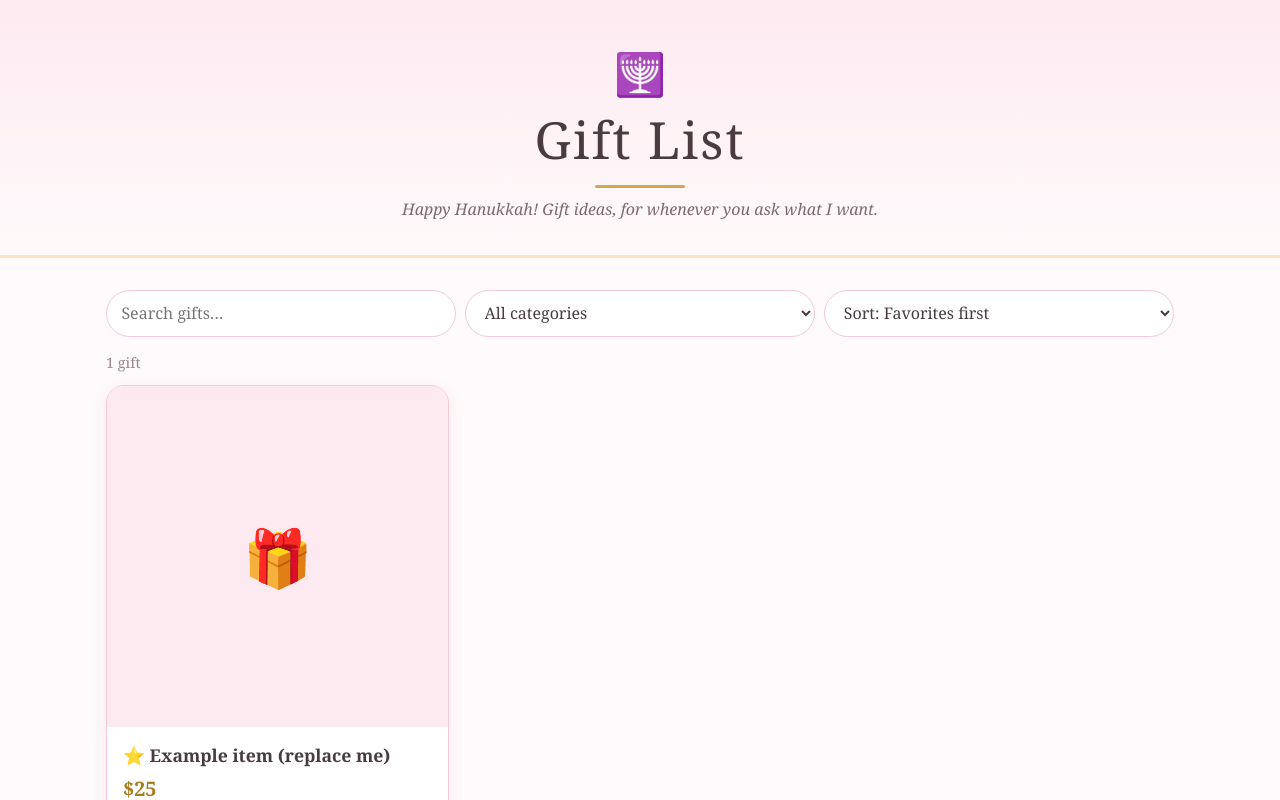
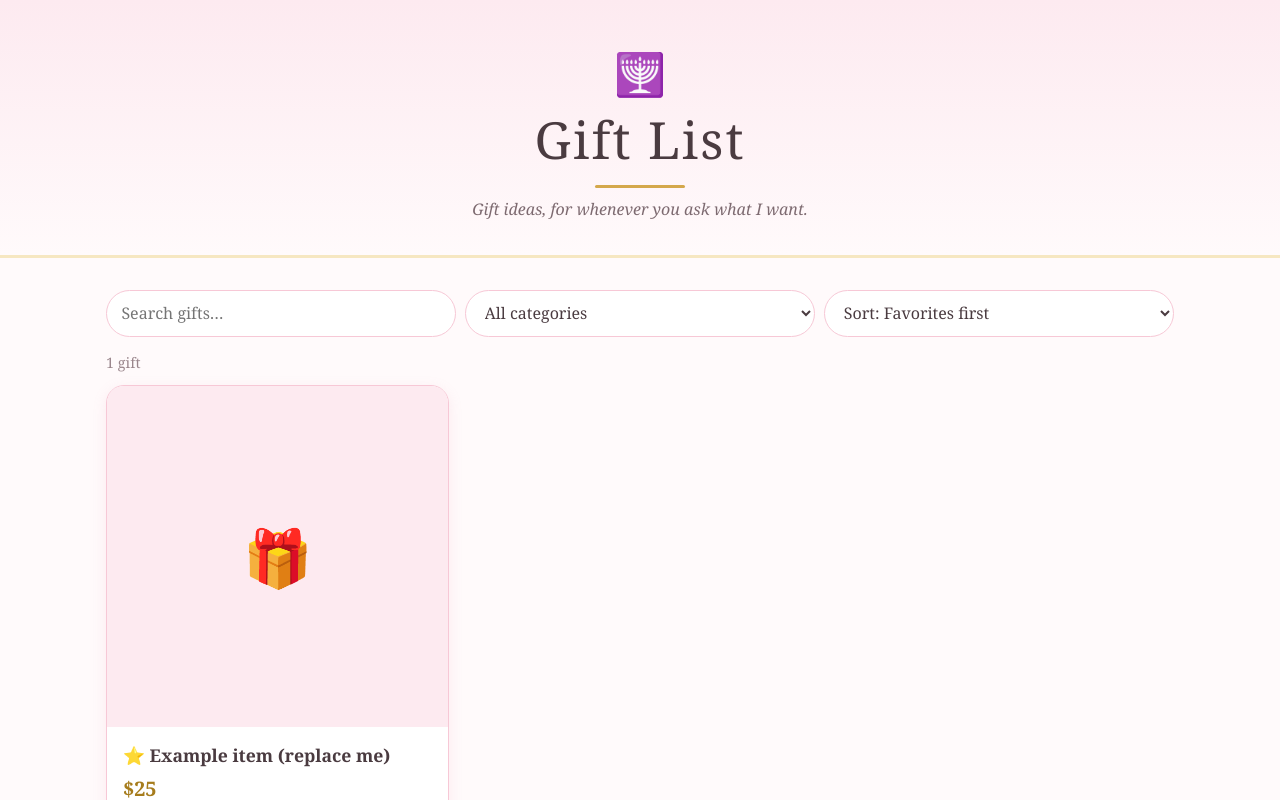
Before and after one commit to mbsolarsh/gift-list, a plain HTML site: page index.html in a window 1280 px wide. Shown: the top 800 px of the page. Drawn offline with Linux system fonts and the light colour scheme.

Commit message:
Remove leftover greeting
Co-Authored-By: Claude Sonnet 5.5 <noreply@anthropic.com>

```diff
--- a/index.html
+++ b/index.html
@@ -11,7 +11,7 @@
   <header class="hero">
     <div class="candles" aria-hidden="true">🕎</div>
     <h1>Gift List</h1>
-    <p class="sub">Happy Hanukkah! Gift ideas, for whenever you ask what I want.</p>
+    <p class="sub">Gift ideas, for whenever you ask what I want.</p>
   </header>
 
   <main>
```
